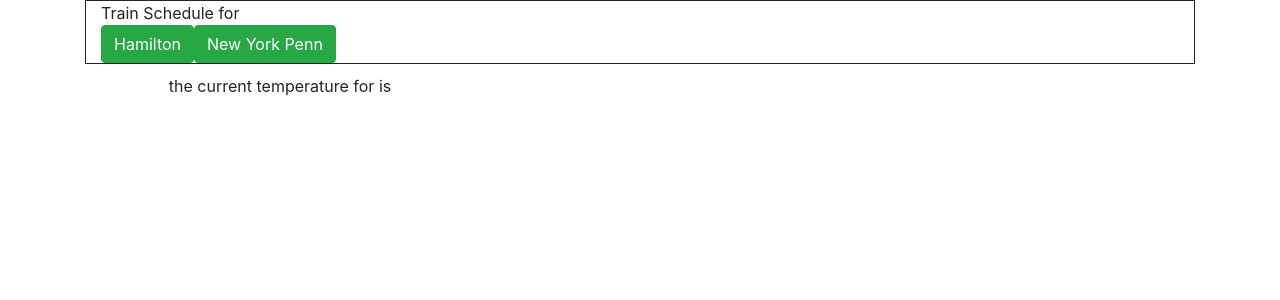
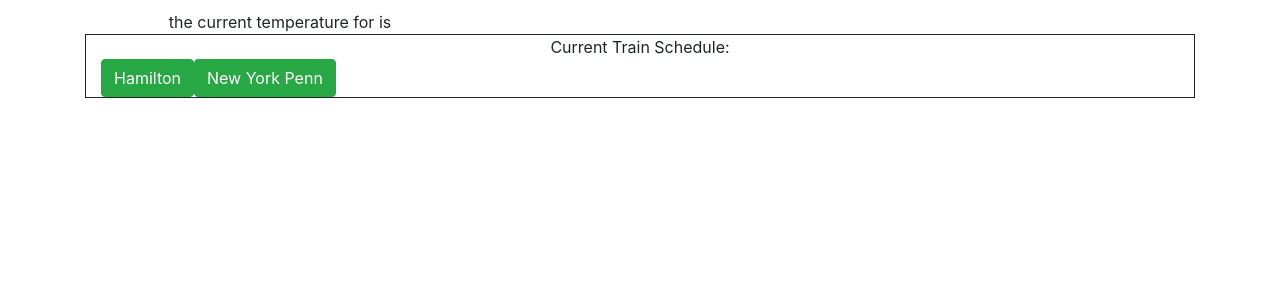
Before and after one commit to schmitty890/nj-transit-train-schedule-ui, a React (Create React App) app: page / in a window 1280 px wide. Shown: the top 300 px of the page. Built offline with nearby package versions, Linux system fonts and the light colour scheme; no server answers; some icons are missing.

Commit message:
configuring front end layout

```diff
--- a/src/components/Hero/Hero.js
+++ b/src/components/Hero/Hero.js
@@ -7,16 +7,15 @@ const Hero = (props) => {
     console.log(props);
     return (
         <Container>
+            <CurrentWeather
+                currentWeather={props.currentWeather} />
             <Row>
                 <Col sm={12} className={styles.hero}>
-                    <div>Train Schedule for {props.currentStation}</div>
+                    <div className={styles.heroTitle}>Current Train Schedule: {props.currentStation}</div>
                     <Button variant="success" onClick={(event) => props.action(event, 'hamilton')}>Hamilton</Button>
                     <Button variant="success" onClick={(event) => props.action(event, 'nyp')}>New York Penn</Button>
                 </Col>
             </Row>
-
-            <CurrentWeather
-                currentWeather={props.currentWeather} />
         </Container>
     )
 }
--- a/src/components/Hero/Hero.module.css
+++ b/src/components/Hero/Hero.module.css
@@ -1,3 +1,7 @@
 .hero {
     border: 1px solid;
 }
+
+.heroTitle {
+    text-align: center;
+}
```
